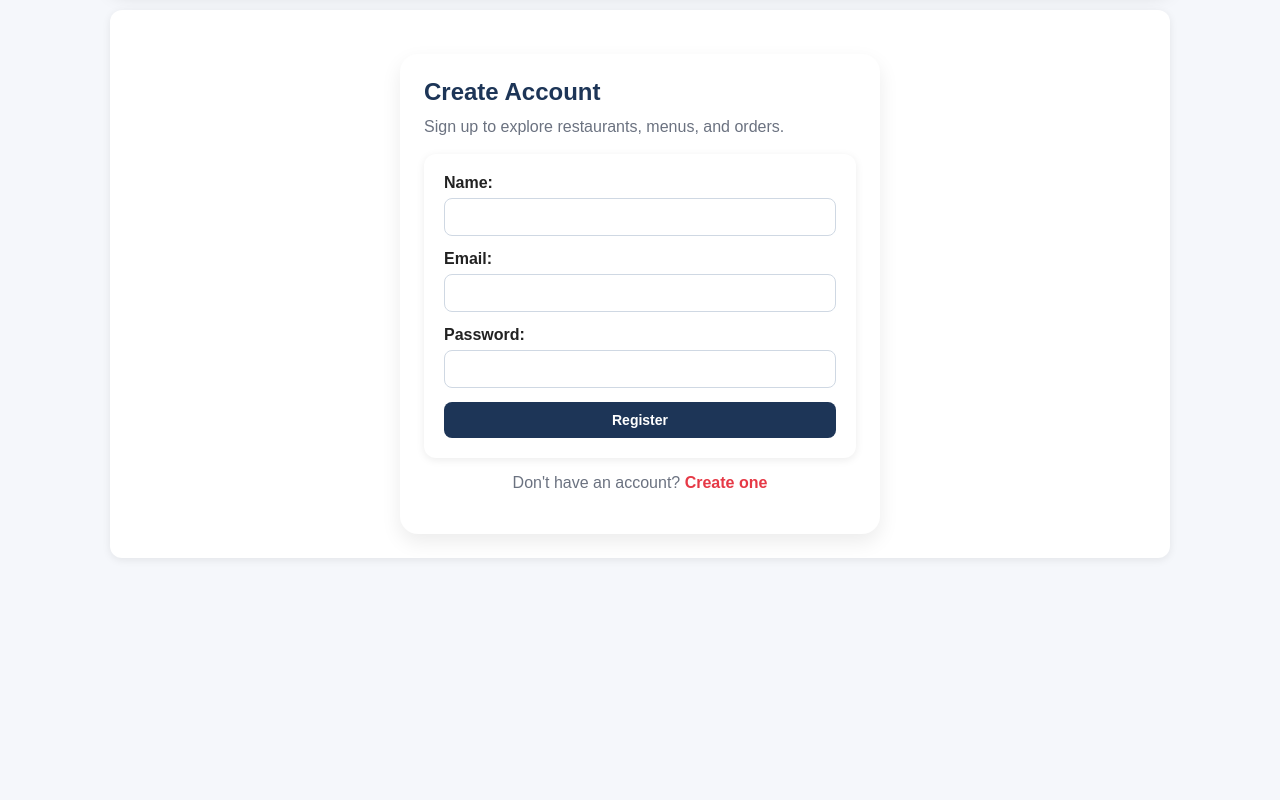
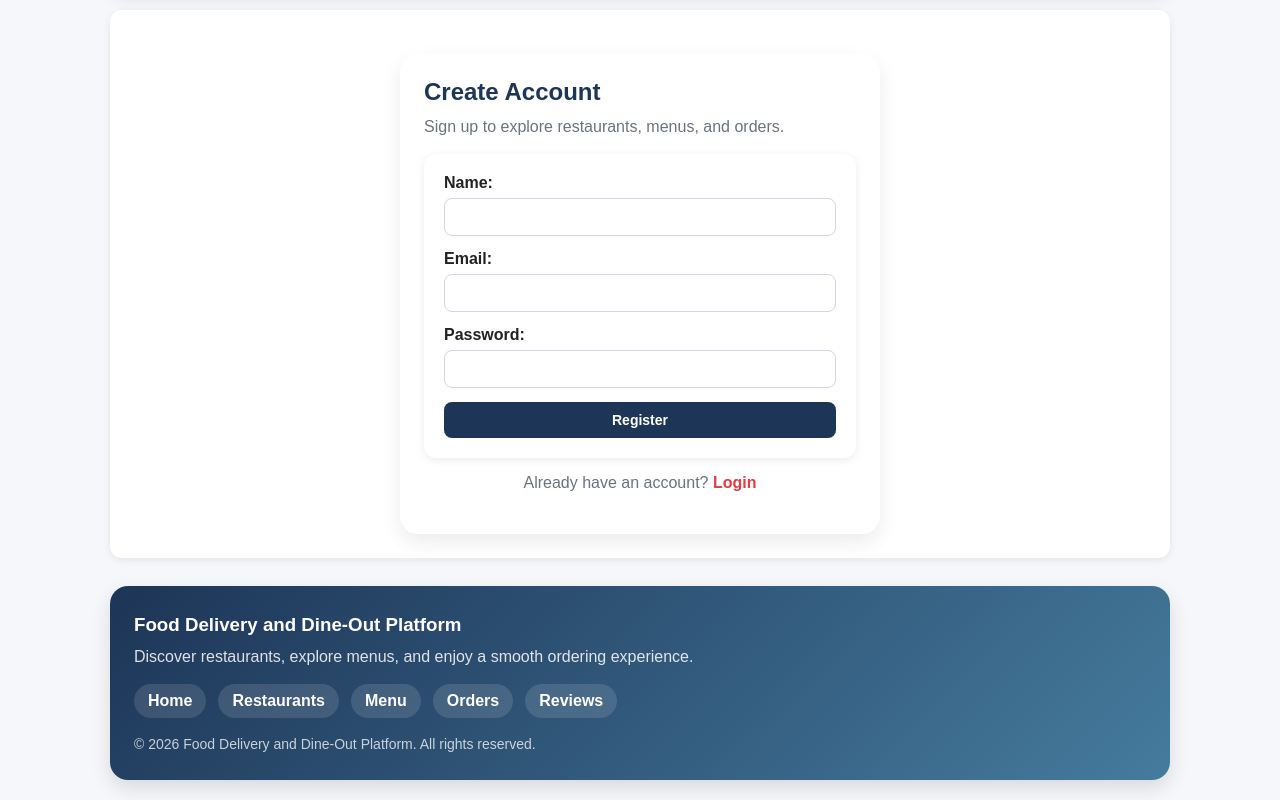
Before and after one commit to TheekshanaKandhi/Integrated-Food-Hospitality-Platform, a React app in the folder frontend/: page /register in a window 1280 px wide. Shown: the part 386-1186 px from the top of the page. Before the commit the page ends 964 px from the top, so only its background shows below. Built offline with nearby package versions, Linux system fonts and the light colour scheme; the HTML template or start-up script is replaced by a standard one.

Commit message:
Styled footer section with interactive links

```diff
--- a/frontend/src/App.css
+++ b/frontend/src/App.css
@@ -962,3 +962,82 @@ p {
 .auth-switch-text a:hover {
   text-decoration: underline;
 }
+.app-footer {
+  margin-top: 28px;
+  background: linear-gradient(135deg, #1d3557, #457b9d);
+  color: white;
+  padding: 28px 24px;
+  border-radius: 18px;
+  box-shadow: 0 8px 20px rgba(0, 0, 0, 0.12);
+}
+
+.footer-brand h3 {
+  margin-bottom: 8px;
+}
+
+.footer-brand p {
+  color: rgba(255, 255, 255, 0.85);
+  margin-bottom: 18px;
+}
+
+.footer-links {
+  display: flex;
+  flex-wrap: wrap;
+  gap: 12px;
+  margin-bottom: 18px;
+}
+
+.footer-links span {
+  background: rgba(255, 255, 255, 0.12);
+  padding: 8px 14px;
+  border-radius: 999px;
+  font-weight: 600;
+}
+
+.footer-copy {
+  color: rgba(255, 255, 255, 0.75);
+  font-size: 14px;
+}
+.app-footer {
+  margin-top: 28px;
+  background: linear-gradient(135deg, #1d3557, #457b9d);
+  color: white;
+  padding: 28px 24px;
+  border-radius: 18px;
+  box-shadow: 0 8px 20px rgba(0, 0, 0, 0.12);
+}
+
+.footer-brand h3 {
+  margin-bottom: 8px;
+}
+
+.footer-brand p {
+  color: rgba(255, 255, 255, 0.85);
+  margin-bottom: 18px;
+}
+
+.footer-links {
+  display: flex;
+  flex-wrap: wrap;
+  gap: 12px;
+  margin-bottom: 18px;
+}
+
+.footer-links span {
+  background: rgba(255, 255, 255, 0.12);
+  padding: 8px 14px;
+  border-radius: 999px;
+  font-weight: 600;
+  transition: transform 0.25s ease, background 0.25s ease;
+  cursor: pointer;
+}
+
+.footer-links span:hover {
+  background: rgba(255, 255, 255, 0.22);
+  transform: translateY(-2px);
+}
+
+.footer-copy {
+  color: rgba(255, 255, 255, 0.75);
+  font-size: 14px;
+}
--- a/frontend/src/App.jsx
+++ b/frontend/src/App.jsx
@@ -212,6 +212,23 @@ function App() {
           />
         </Routes>
       </div>
+
+      <footer className="app-footer">
+        <div className="footer-brand">
+          <h3>Food Delivery and Dine-Out Platform</h3>
+          <p>Discover restaurants, explore menus, and enjoy a smooth ordering experience.</p>
+        </div>
+
+        <div className="footer-links">
+          <span>Home</span>
+          <span>Restaurants</span>
+          <span>Menu</span>
+          <span>Orders</span>
+          <span>Reviews</span>
+        </div>
+
+        <p className="footer-copy">© 2026 Food Delivery and Dine-Out Platform. All rights reserved.</p>
+      </footer>
     </div>
   );
 }
--- a/frontend/src/pages/Register.jsx
+++ b/frontend/src/pages/Register.jsx
@@ -74,7 +74,7 @@ function Register() {
           </p>
         )}
         <p className="auth-switch-text">
-  Don&apos;t have an account? <a href="/register">Create one</a>
+  Already have an account? <a href="/login">Login</a>
 </p>
       </div>
     </div>
```
